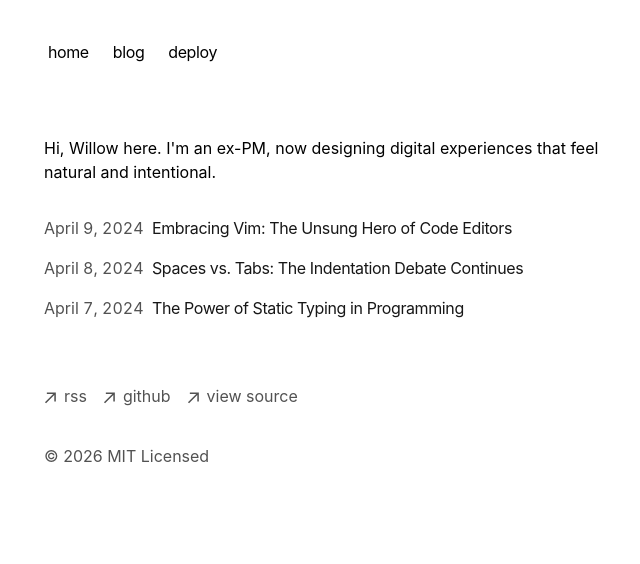
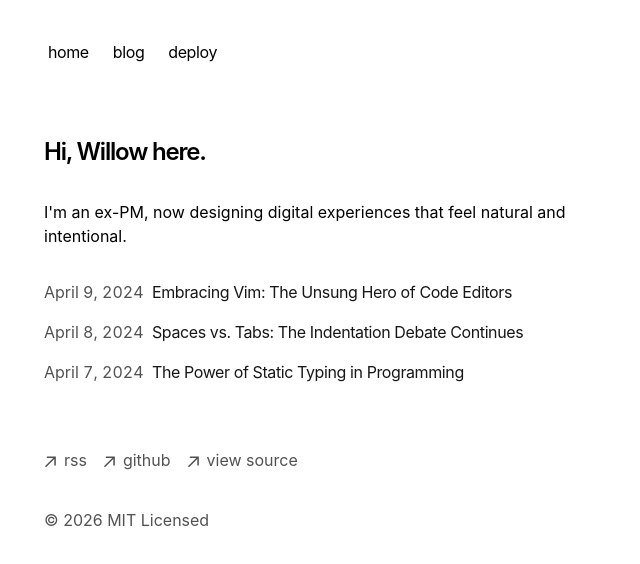
Before and after one commit to willowlynn-peterson/willow-portfolio, a Next.js app: page / in a window 1280 px wide. Shown: the top 564 px of the page, without its empty margins (308-948 px from the left). Built offline with nearby package versions, Linux system fonts and the light colour scheme.

Commit message:
Update page.tsx
edits

```diff
--- a/app/page.tsx
+++ b/app/page.tsx
@@ -3,9 +3,10 @@
 export default function Page() {
   return (
     <section>
+      <h1 className="mb-8 text-2xl font-semibold tracking-tighter"> {'Hi, Willow here.'}
+      </h1>
       <p className="mb-4">
-        {`Hi, Willow here.
-        I'm an ex-PM, now designing digital experiences that feel natural and intentional.`}
+        {`I'm an ex-PM, now designing digital experiences that feel natural and intentional.`}
       </p>
       <div className="my-8">
         <BlogPosts />
```
